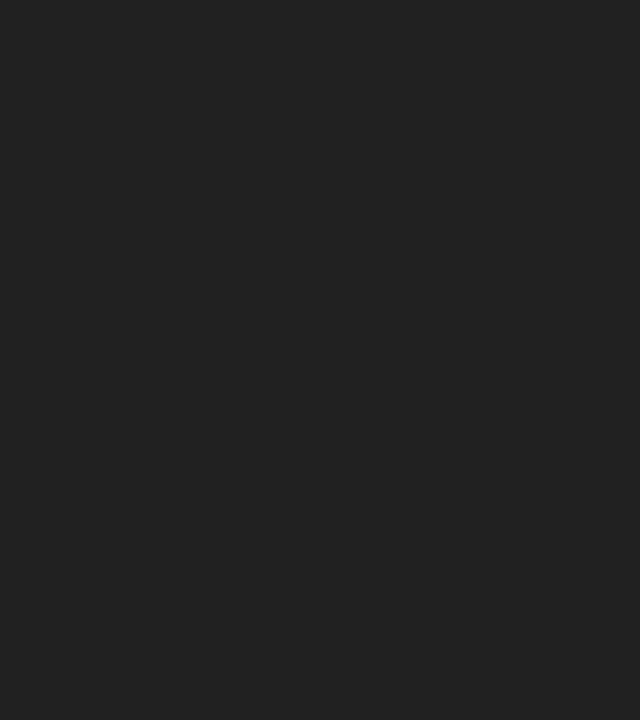
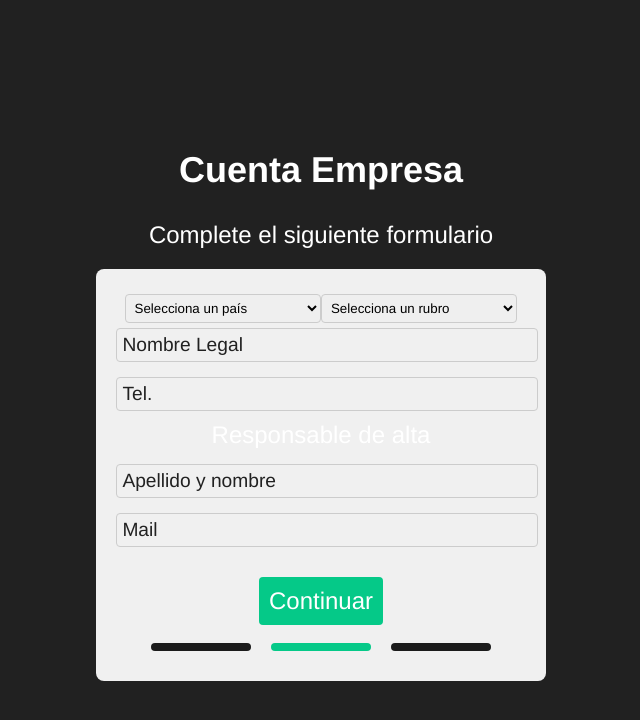
Before and after one commit to juanf1328/atawallFront, a React (Create React App) app: page /CompanyRegister1 in a window 1280 px wide. Before the commit this address had no page. Shown: the top 720 px of the page, without its empty margins (319-959 px from the left). Built offline with nearby package versions, Linux system fonts and the light colour scheme.

Commit message:
new register

```diff
--- a/src/App.js
+++ b/src/App.js
@@ -9,6 +9,7 @@ import Login from './components/Login';
 import MainPage from './components/MainPage';
 import Register from './components/Register';
 import Formulario from './components/Formulario';
+import CompanyRegister2 from './components/CompanyRegister2';
 
 const App = () => {
   return (
@@ -17,7 +18,8 @@ const App = () => {
         <Route path="/" element={<Login />} />
         <Route path="/main" element={<MainPage />} />
         <Route path="/register" element={<Register />} />
-        <Route path="/register2" element={<Formulario />} />
+        <Route path="/CompanyRegister1" element={<Formulario />} />
+        <Route path="/CompanyRegister2" element={<CompanyRegister2 />} />
       </Routes>
     </Router>
   );
--- /dev/null
+++ b/src/components/CompanyRegister2.css
@@ -0,0 +1,43 @@
+.contains{
+    background: #000;
+    margin: 1;
+    padding: 1%;
+    text-align: center;
+    width: 30rem;
+}
+.subtitle2{
+    font-size: 1rem;
+}
+.circulo-container {
+    display: flex;
+    justify-content: space-between;
+  }
+
+  .circular-button {
+    display: block;
+    height: 100px;
+    width: 100px;
+    border-radius: 50%;
+    margin-right: 10px;
+  }
+
+  .text {
+    margin-left: 10px;
+  }
+
+  .row {
+    width: 5rem;
+    display: flex;
+    align-items: center;
+    margin-bottom: 20px;
+  }
+
+  .btnss{
+    align-items: center;
+    margin-left: 7rem;
+  }
+  .finalizar{
+    border-radius: 50rem;
+    border-color: #05c988;
+    background: #000;
+  }
--- /dev/null
+++ b/src/components/CompanyRegister2.js
@@ -0,0 +1,40 @@
+import React from 'react';
+import './CompanyRegister2.css';
+
+const CompanyRegister2 = () => {
+  return (
+    <div className="CompanyRegister2">
+        <h2 className="form-title" style={{fontSize:'20px', color: '#05c988', }}>Cuenta Empresa</h2>
+      <p className="form-subtitle"style={{fontSize:'15px'}}>Verificacion de datos</p>
+      <div className='contains'>
+      <p className="subtitle2">Nuestro equipo se pondrá en contacto con usted en la brevedad, sus datos estan siendo procesados</p>
+     <div className='btnss'>
+      <div className="row">
+        <button className="circular-button">1</button>
+        <span className="text" style={{fontSize:'0.8rem'}}>Recibirá un mail confirmando el registro</span>
+      </div>
+
+      <div className="row">
+        <span className="text" style={{fontSize:'0.8rem', marginRight:'2rem'}}>Se habilitará y otorgará el acceso completo a mercadoenergia</span>
+        <button className="circular-button">2</button>
+      </div>
+
+      <div className="row">
+        <span className="text" style={{fontSize:'0.8rem', marginRight:'2rem'}}>Su cuenta será dada de alta para comenzar a operar</span>
+        <button className="circular-button">3</button>
+      </div>
+      </div>
+      <div>
+      <button className='finalizar' type="submit">Finalizar</button>
+      </div>
+      <div className="otros-botones">
+          <button disabled className="otro-boton" style={{ backgroundColor: "#1b1b1b" }}></button>
+          <button disabled className="otro-boton" style={{ backgroundColor: "#1b1b1b" }}></button>
+          <button disabled className="otro-boton" style={{ backgroundColor: "#05c988" }}></button>
+        </div>
+    </div>
+    </div>
+  );
+};
+
+export default CompanyRegister2;
--- a/src/components/Formulario.css
+++ b/src/components/Formulario.css
@@ -1,68 +1,84 @@
-.cuenta-empresa {
-    margin: 10px;
-    background: #000;
-    border-radius: 2rem;
-    width: 30rem;
-    height: 25rem;
-    padding: 3.5rem;
+/* form {
+    display: flex;
+    flex-direction: column;
+    width: 300px;
+    padding: 20px;
+    background-color: #f0f0f0;
+    border-radius: 8px;
+   } */
+   .form-container {
+    display: flex;
+    flex-direction: column;
+    align-items: center;
+    justify-content: center;
+    width: 60%;
+    margin: 0 auto;
+    padding: 20px;
+    background-color: #f0f0f0;
+    border-radius: 8px;
   }
 
-.cuenta-empresa h1 {
-    color: #fff;
-    margin-bottom: 10px;
-    font-size: 1rem;
+  .form-title {
+    text-align: center;
   }
 
-.tituloform{
+  .form-subtitle {
     text-align: center;
-    position: absolute;
-    margin-top: -2rem;
-    margin-left: 7rem;
+    margin-bottom: 20px;
   }
 
-.cuenta-empresa label {
-    display: block;
-    margin-bottom: 5px;
+
+
+   label {
+    display: flex;
+    flex-direction: column;
+    margin-bottom: 10px;
    }
 
-.cuenta-empresa input[type="text"] {
+
+input[type='text'],
+input[type='email'],
+select {
+  padding: 5px;
+  margin-top: 5px;
+  border: 1px solid #ccc;
+  border-radius: 4px;
   width: 100%;
-    padding: 8px;
-    margin-bottom: 5px;
 }
 
-.cuenta-empresa button[type="submit"] {
-    background-color: #212121;
-    color: #14dbad;
-    border-color: #14dbad;
-    padding: 8px 16px;
+
+.half-width select {
+  width: 48%; /* Se ajusta para dejar un pequeño espacio entre los elementos */
+  margin-top: 5px;
+}
+
+
+
+/* Estilos para el botón */
+button[type='submit'] {
+  margin-top: 20px;
+  padding: 10px;
+  background-color: #05c988;
+  color: white;
   border: none;
+  border-radius: 4px;
   cursor: pointer;
 }
 
-/* .cuenta-empresa button[type="submit"]:hover {
-    background-color: #15f0bd;
-} */
-
-.cuenta-empresa form {
-    max-width: 400px;
-    width: 100%;
-    margin-left: 2rem;
-    color: #fff;
-}
-input{
-    border-radius: 2rem;
-    color: #fff;
-    background: #b4b3b3;
-}
-select{
-    border-radius: 2rem;
-    color: #4d4c4c;
-    background: #212121;
+button[type='submit']:hover {
+  background-color: #45a049;
 }
 
-.btncontinue{
+/* Estilos para el contenedor del formulario */
+.form-container {
+  display: flex;
+  flex-direction: column;
+  align-items: center;
+  justify-content: center;
+  width: 60%;
+  margin: 0 auto;
+  padding: 20px;
+  background-color: #f0f0f0;
+  border-radius: 8px;
   text-align: center;
-    margin-left: 9rem;
-    margin-top: 2rem;
 }
--- a/src/components/Formulario.js
+++ b/src/components/Formulario.js
@@ -1,88 +1,102 @@
-import React, { Component } from 'react';
-import './Formulario.css';
+import React, { useState } from 'react';
 import { useNavigate } from 'react-router-dom';
 
-//const navigate = useNavigate();
-class Formulario extends Component {
- constructor(props) {
-    super(props);
-    this.state = {
+import './Formulario.css';
+
+const Formulario = () => {
+  const navigate = useNavigate();
+
+  const handleSubmit = (e) => {
+    e.preventDefault();
+    console.log('Datos del formulario:', datos);
+
+
+    navigate('/CompanyRegister2');
+  };
+
+  const [datos, setDatos] = useState({
     pais: '',
     nombreLegal: '',
-      rubro: false,
-      tel: '',
+    rubro: '',
+    telefono: '',
     responsableAlta: '',
     apellidoYNombre: '',
     mail: '',
+  });
+
+  const handleChange = (e) => {
+    setDatos({
+      ...datos,
+      [e.target.name]: e.target.value,
+    });
   };
 
 
-    this.handleChange = this.handleChange.bind(this);
-    this.handleSubmit = this.handleSubmit.bind(this);
- }
-
- handleChange(event) {
-    this.setState({[event.target.name]: event.target.value});
- }
-
- handleSubmit(event) {
-    alert('Datos enviados: ' + JSON.stringify(this.state));
-    event.preventDefault();
-    navigate('/register3');
- }
-
- render() {
   return (
     <div>
-        <h1 className="titulo-global">atawall</h1>
-    <div className="cuenta-empresa">
-      <h1 className="tituloform">Complete el siguiente formulario</h1>
-      <div className="formm">
-        <form onSubmit={this.handleSubmit}>
-          <label>
+      <h2 className="form-title">Cuenta Empresa</h2>
+      <p className="form-subtitle">Complete el siguiente formulario</p>
+      <div className="form-container">
+      <form onSubmit={handleSubmit}>
+        <div className="half-width">
+          <select
+            name="pais"
+            value={datos.pais}
+            onChange={handleChange}
+            placeholder="Selecciona un país"
+          >
+            <option value="">Selecciona un país</option>
+            <option value="opcion1">Opción 1</option>
+            <option value="opcion2">Opción 2</option>
 
-            <select name="pais" onChange={this.handleChange}>
-              <option value="">Selecciona un país</option>
-              <option value="pais1">País 1</option>
-              <option value="pais2">País 2</option>
           </select>
-          </label>
-          <label>
-            <input type="text" name="nombreLegal" placeholder="Nombre Legal" onChange={this.handleChange} />
-          </label>
-          <label>
+          <select
+            name="rubro"
+            value={datos.rubro}
+            onChange={handleChange}
+            placeholder="Selecciona un rubro"
+          >
+            <option value="">Selecciona un rubro</option>
+            <option value="opcion1">Opción 1</option>
+            <option value="opcion2">Opción 2</option>
 
-            <select name="rubro" onChange={this.handleChange}>
-              <option value="">Selecciona un rubro</option>
-              <option value="rubro1">Rubro 1</option>
-              <option value="rubro2">Rubro 2</option>
           </select>
-          </label>
-          <label>
-            <input type="text" name="tel" placeholder="Tel." onChange={this.handleChange} />
-          </label>
-          <label>
-            <input type="text" name="responsableAlta" placeholder="Responsable de alta" onChange={this.handleChange} />
-          </label>
-          <label>
-            <input type="text" name="apellidoYNombre" placeholder="Apellido y nombre" onChange={this.handleChange} />
-          </label>
-          <label>
-            <input type="text" name="mail" placeholder="Mail" onChange={this.handleChange} />
-          </label>
-          <button className="btncontinue" type="submit">Continuar</button>
-          <div style={{ marginLeft:'2rem', marginBottom:'2rem' }} className="otros-botones">
-          <button className="otro-boton" style={{ backgroundColor: "#1b1b1b" }}></button>
-          <button className="otro-boton" style={{ backgroundColor: "#05c988" }}></button>
-          <button className="otro-boton" style={{ backgroundColor: "#1b1b1b" }}></button>
+        </div>
+        <input
+          type="text"
+          name="nombreLegal"
+          onChange={handleChange}
+          placeholder="Nombre Legal"
+        />
+        <input
+          type="text"
+          name="telefono"
+          onChange={handleChange}
+          placeholder="Tel."
+        />
+        <label>Responsable de alta</label>
+        <input
+          type="text"
+          name="apellidoYNombre"
+          onChange={handleChange}
+          placeholder="Apellido y nombre"
+        />
+        <input
+          type="email"
+          name="mail"
+          onChange={handleChange}
+          placeholder="Mail"
+        />
+        <button onClick={handleSubmit} type="submit">Continuar</button>
+        <div className="otros-botones">
+          <button disabled className="otro-boton" style={{ backgroundColor: "#1b1b1b" }}></button>
+          <button disabled className="otro-boton" style={{ backgroundColor: "#05c988" }}></button>
+          <button disabled className="otro-boton" style={{ backgroundColor: "#1b1b1b" }}></button>
         </div>
       </form>
-
-      </div>
     </div>
     </div>
   );
-}
-}
+};
 
 export default Formulario;
--- a/src/components/Login.css
+++ b/src/components/Login.css
@@ -66,7 +66,7 @@ input::placeholder {
 }
 
 button {
-  background-color: #14dbad;
+  background-color: #05c988;
   color: white;
   padding: 4px 45px;
   border: none;
--- a/src/components/Login.js
+++ b/src/components/Login.js
@@ -122,9 +122,9 @@ const Login = () => {
       <Row>
         <Col span={8}>
           <div className="language-container">
-            <Button style={{ color: '#7c7c7c', background: '#1b1b1b', borderColor: '#1b1b1b' }} onClick={() => changeLanguage('english')} className="language-button">ENG</Button>
+            <Button style={{ color: '#7c7c7c', background: '#212121', borderColor: '#1b1b1b' }} onClick={() => changeLanguage('english')} className="language-button">ENG</Button>
             <div className="language-divider" />
-            <Button style={{ color: '#7c7c7c', background: '#1b1b1b', borderColor: '#1b1b1b' }} onClick={() => changeLanguage('spanish')} className="language-button">ESP</Button>
+            <Button style={{ color: '#7c7c7c', background: '#212121', borderColor: '#1b1b1b' }} onClick={() => changeLanguage('spanish')} className="language-button">ESP</Button>
           </div>
         </Col>
       </Row>
```
Also changed, not shown: src/components/Register.js (+4 -4 lines). Lines whose indentation alone changed are shown as unchanged.
